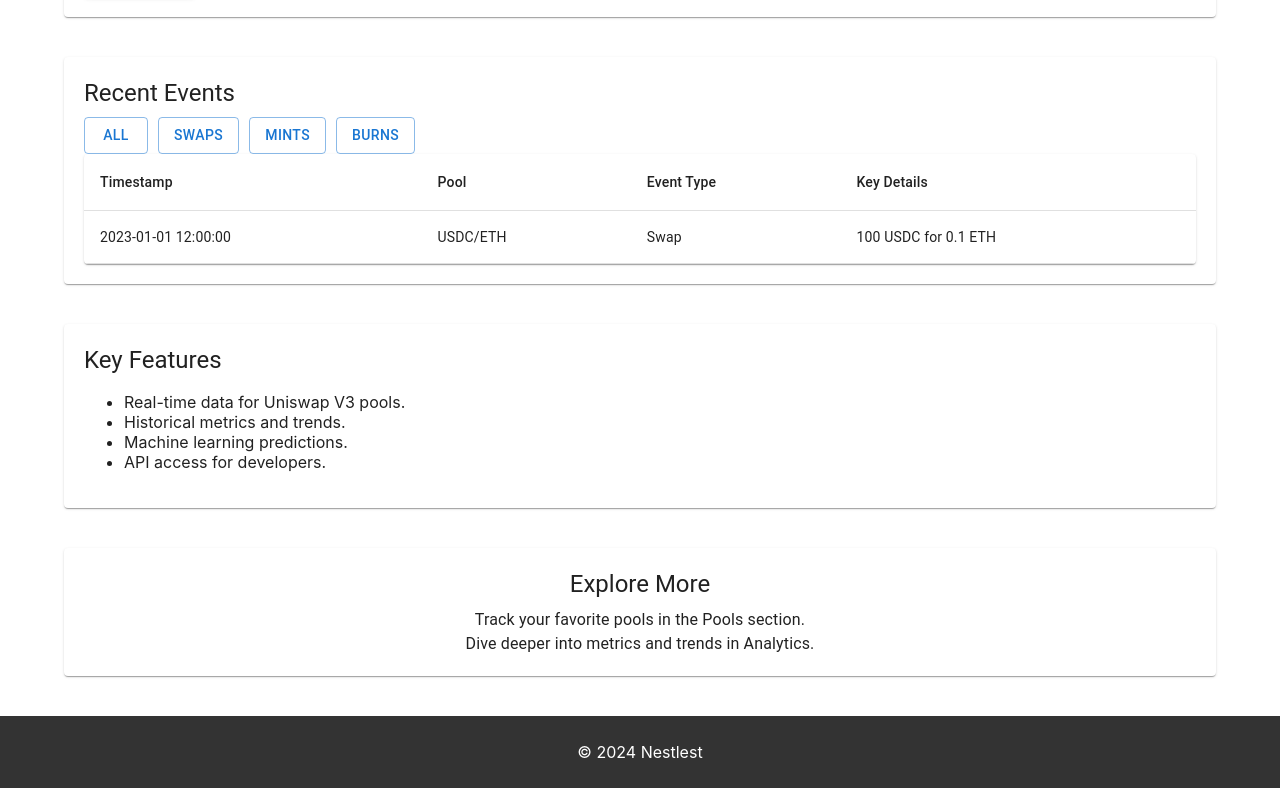
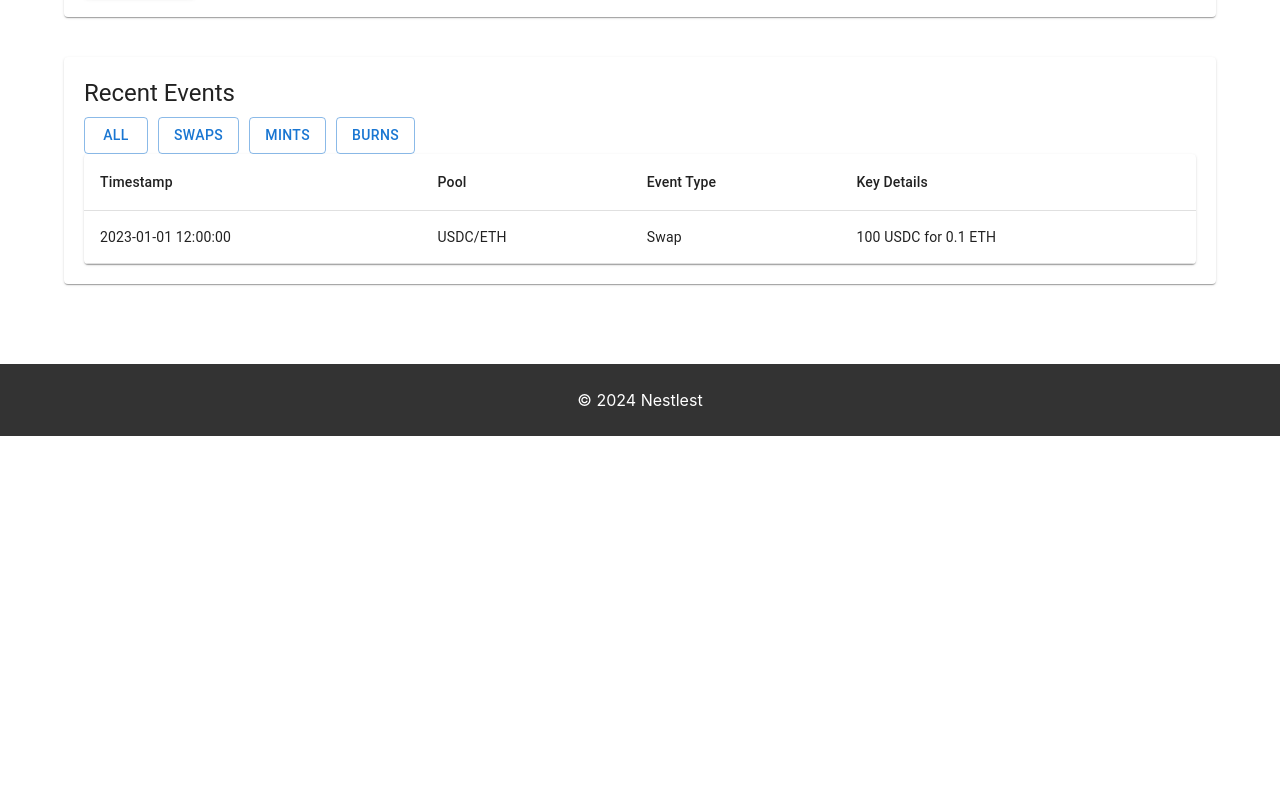
Before and after one commit to analyzify360/velora-dashboard, a React (Create React App) app: page / in a window 1280 px wide. Shown: the part 732-1520 px from the top of the page. After the commit the page ends 1168 px from the top, so only its background shows below. Built offline with nearby package versions, Linux system fonts and the light colour scheme; what chartjs-plugin-zoom would draw is missing.

Commit message:
chore: remove some components

```diff
--- a/src/pages/HomePage.jsx
+++ b/src/pages/HomePage.jsx
@@ -14,8 +14,6 @@ const HomePage = () => {
       <FeaturedMetrics />
       <TopPoolsSnapshot />
       <RecentEvents />
-      <KeyFeatures />
-      <CallToAction />
     </Container>
   );
 };
```
